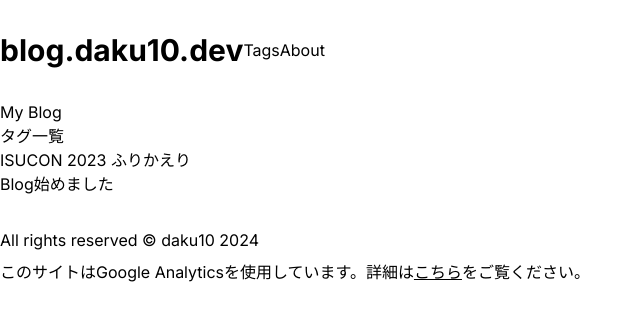
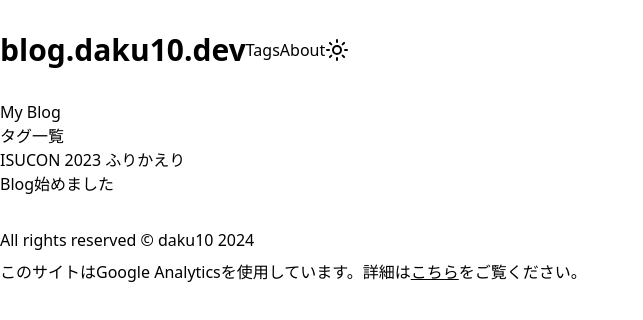
Before and after one commit to daku10/blog.daku10.dev, a Next.js app: page / in a window 1280 px wide. Shown: the top 320 px of the page, without its empty margins (0-643 px from the left). Built offline with nearby package versions, Linux system fonts and the light colour scheme.

Commit message:
add darkmode

```diff
--- a/eslint.config.mjs
+++ b/eslint.config.mjs
@@ -37,6 +37,7 @@ export default [
       ...nextPlugin.configs.recommended.rules,
       ...nextPlugin.configs["core-web-vitals"].rules,
       "react/self-closing-comp": "error",
+      "react/prop-types": "off",
       "@typescript-eslint/no-unused-vars": [
         "warn",
         {
--- a/package.json
+++ b/package.json
@@ -12,9 +12,12 @@
   },
   "dependencies": {
     "@heroicons/react": "2.1.1",
+    "@radix-ui/react-dropdown-menu": "2.0.6",
     "clsx": "2.1.0",
     "gray-matter": "4.0.3",
+    "lucide-react": "0.309.0",
     "next": "14.0.4",
+    "next-themes": "0.2.1",
     "react": "18.2.0",
     "react-dom": "18.2.0",
     "rehype-react": "8.0.0",
--- a/src/app/_components/Header.tsx
+++ b/src/app/_components/Header.tsx
@@ -1,4 +1,5 @@
 import { Link } from "@/components/Link";
+import { ThemeToggleButton } from "./ThemeToggleButton";
 
 export const Header = () => {
   return (
@@ -14,6 +15,7 @@ export const Header = () => {
               <Link href="/about">About</Link>
             </li>
           </ul>
+          <ThemeToggleButton />
         </nav>
       </div>
     </header>
--- /dev/null
+++ b/src/app/_components/ThemeToggleButton.tsx
@@ -0,0 +1,57 @@
+"use client";
+
+import { Icon } from "@/components/Icon";
+import { useTheme } from "next-themes";
+import { useEffect, useState } from "react";
+import * as DropdownMenu from "@radix-ui/react-dropdown-menu";
+
+export const ThemeToggleButton = () => {
+  const { theme, setTheme } = useTheme();
+  const [mounted, setMounted] = useState(false);
+
+  useEffect(() => {
+    setMounted(true);
+  }, []);
+
+  if (!mounted) {
+    return (
+      <>
+        <Icon type="sun" className="w-6 h-6 block dark:hidden" />
+        <Icon type="moon" className="w-6 h-6 hidden dark:block" />
+      </>
+    );
+  }
+
+  return (
+    <DropdownMenu.Root>
+      <DropdownMenu.Trigger asChild>
+        <button>
+          <Icon type="sun" className="w-6 h-6 block dark:hidden" />
+          <Icon type="moon" className="w-6 h-6 hidden dark:block" />
+        </button>
+      </DropdownMenu.Trigger>
+      <DropdownMenu.Content>
+        <DropdownMenu.RadioGroup value={theme} onValueChange={setTheme}>
+          <DropdownMenu.RadioItem value="light">
+            <Icon type="sun" className="w-6 h-6" />
+            <DropdownMenu.DropdownMenuItemIndicator>
+              <Icon type="check" className="w-4 h-4" />
+            </DropdownMenu.DropdownMenuItemIndicator>
+          </DropdownMenu.RadioItem>
+          <DropdownMenu.RadioItem value="dark">
+            <Icon type="moon" className="w-6 h-6" />
+            <DropdownMenu.DropdownMenuItemIndicator>
+              <Icon type="check" className="w-4 h-4" />
+            </DropdownMenu.DropdownMenuItemIndicator>
+          </DropdownMenu.RadioItem>
+          <DropdownMenu.RadioItem value="system">
+            <Icon type="sun-moon" className="w-6 h-6" />
+            <DropdownMenu.DropdownMenuItemIndicator>
+              <Icon type="check" className="w-4 h-4" />
+            </DropdownMenu.DropdownMenuItemIndicator>
+          </DropdownMenu.RadioItem>
+        </DropdownMenu.RadioGroup>
+      </DropdownMenu.Content>
+    </DropdownMenu.Root>
+  );
+};
--- a/src/app/layout.tsx
+++ b/src/app/layout.tsx
@@ -1,10 +1,8 @@
 import type { Metadata } from "next";
-import { Inter } from "next/font/google";
 import "./globals.css";
 import { Header } from "./_components/Header";
 import { Footer } from "./_components/Footer";
-
-const inter = Inter({ subsets: ["latin"] });
+import { Providers } from "./providers";
 
 export const metadata: Metadata = {
   title: "The daku10 Blog",
@@ -17,11 +15,13 @@ export default function RootLayout({
   children: React.ReactNode;
 }) {
   return (
-    <html lang="ja">
-      <body className={inter.className}>
-        <Header />
-        {children}
-        <Footer />
+    <html lang="ja" suppressHydrationWarning>
+      <body>
+        <Providers>
+          <Header />
+          {children}
+          <Footer />
+        </Providers>
       </body>
     </html>
   );
--- /dev/null
+++ b/src/app/providers.tsx
@@ -0,0 +1,8 @@
+"use client";
+
+import { ThemeProvider } from "next-themes";
+import type { FC, PropsWithChildren } from "react";
+
+export const Providers: FC<PropsWithChildren> = ({ children }) => {
+  return <ThemeProvider attribute="class">{children}</ThemeProvider>;
+};
--- a/src/components/Icon.tsx
+++ b/src/components/Icon.tsx
@@ -1,7 +1,8 @@
-import { SunIcon, MoonIcon } from "@heroicons/react/24/outline";
+// import { SunIcon, MoonIcon } from "@heroicons/react/24/outline";
+import { Moon, Sun, SunMoon } from "lucide-react";
 import { siZenn } from "simple-icons";
 
-const icons = ["sun", "moon"] as const;
+const icons = ["sun", "moon", "sun-moon", "check"] as const;
 const serviceIcons = ["zenn"] as const;
 
 type Icon = (typeof icons)[number] | (typeof serviceIcons)[number];
@@ -12,12 +13,31 @@ type Props = {
 };
 
 export const Icon = ({ type, className }: Props) => {
-  if (type === "sun" || type === "moon") {
-    return type === "sun" ? (
-      <SunIcon className={className} />
-    ) : (
-      <MoonIcon className={className} />
-    );
+  if (
+    type === "sun" ||
+    type === "moon" ||
+    type === "check" ||
+    type === "sun-moon"
+  ) {
+    switch (type) {
+      case "sun":
+        return <Sun className={className} />;
+      case "moon":
+        return <Moon className={className} />;
+      case "sun-moon":
+        return <SunMoon className={className} />;
+      case "check":
+        return (
+          <svg
+            xmlns="http://www.w3.org/2000/svg"
+            fill="currentColor"
+            viewBox="0 0 24 24"
+            className={className}
+          >
+            <path d="M9 16.17L4.83 12l-1.42 1.41L9 19 21 7l-1.41-1.41z" />
+          </svg>
+        );
+    }
   }
   switch (type) {
     case "zenn":
--- a/src/lib/api.ts
+++ b/src/lib/api.ts
@@ -5,7 +5,6 @@ import type { Tag } from "@/generated/tags";
 import { Tags } from "@/generated/tags";
 import { TagLabel } from "./const";
 import * as v from "valibot";
-import type { NonEmptyArray } from "./type";
 
 const postMetadataSchema = v.object({
   title: v.string(),
@@ -14,6 +13,8 @@ const postMetadataSchema = v.object({
   publishedAt: v.string(),
   updatedAt: v.optional(v.string()),
 });
+
+type NonEmptyArray<T> = [T, ...T[]];
 
 type PostMetadata = {
   title: string;
--- a/src/lib/type.ts
+++ /dev/null
@@ -1 +0,0 @@
-export type NonEmptyArray<T> = [T, ...T[]];
--- a/tailwind.config.ts
+++ b/tailwind.config.ts
@@ -16,5 +16,6 @@ const config: Config = {
     },
   },
   plugins: [],
+  darkMode: "class",
 };
 export default config;
--- a/tsconfig.json
+++ b/tsconfig.json
@@ -14,7 +14,7 @@
     "incremental": true,
     "allowUnusedLabels": false,
     "allowUnreachableCode": false,
-    "exactOptionalPropertyTypes": true,
+    // "exactOptionalPropertyTypes": true, // TODO: fix conflicts on radix
     "noFallthroughCasesInSwitch": true,
     "noImplicitOverride": true,
     "noImplicitReturns": true,
```
Also changed, not shown: 1 other file (tests, documents, lock files or other folders).
